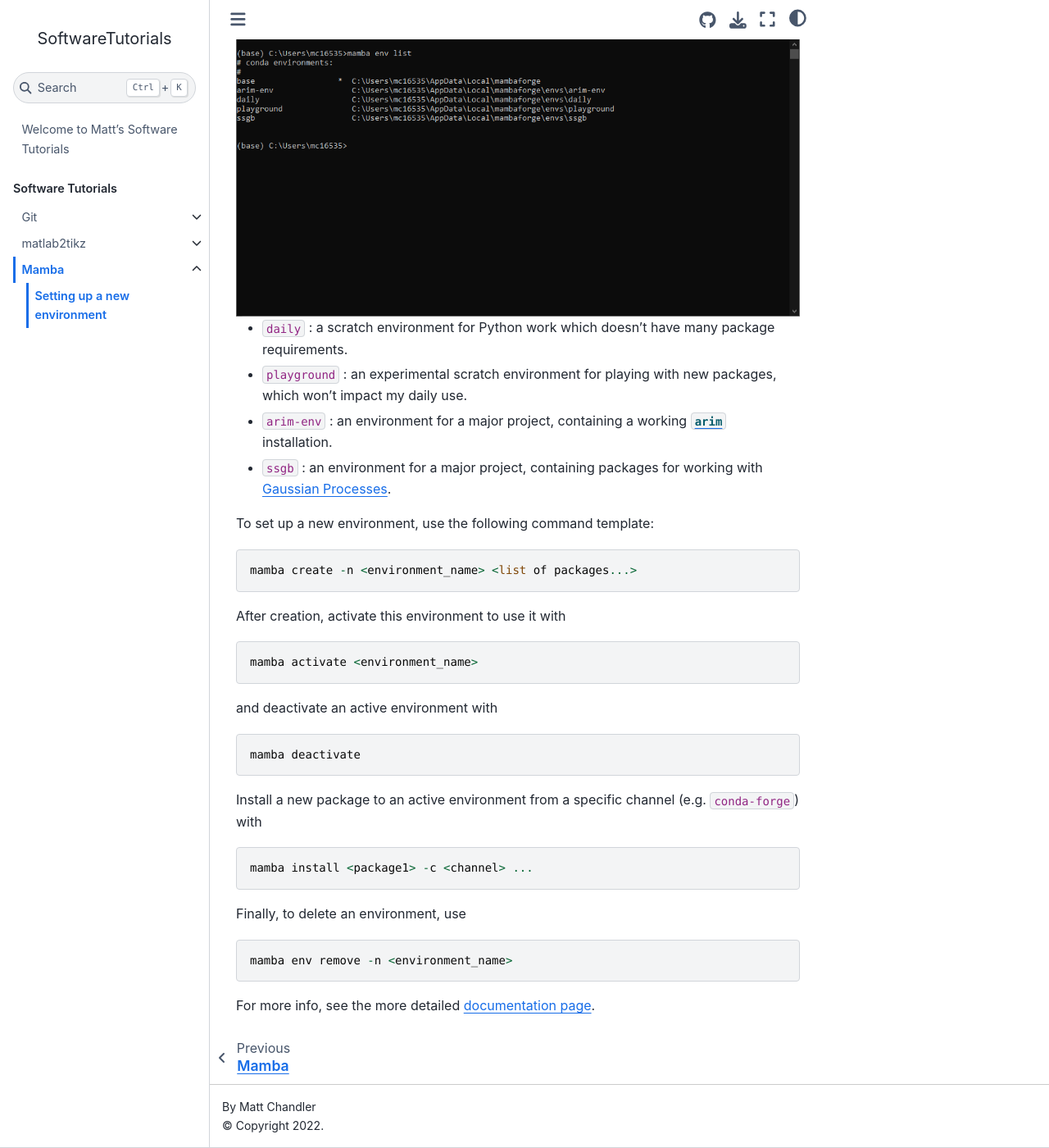
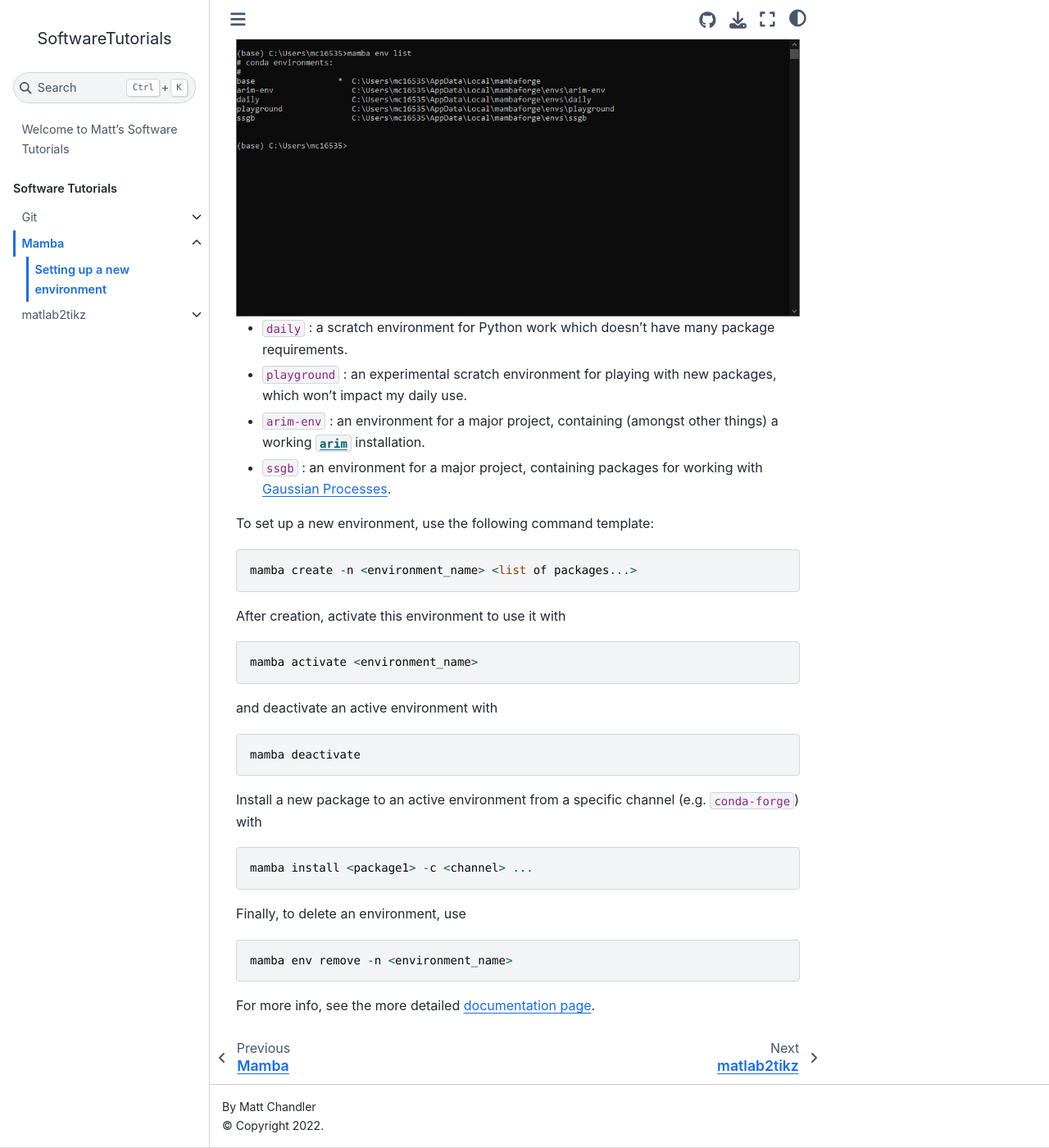
Before and after one commit to mgchandler/SoftwareTutorials, a Jupyter Book: the page built from content/mamba/part1.md, in a window 1280 px wide and 1400 px high, scrolled down 206 px. Shown: the whole window at 82% size. Built offline with Jupyter Book 1.0.4 settings and Sphinx 7.4.7 and the Sphinx Book theme 1.1.4, drawn with Linux system fonts in a browser that asks for light colours.

Commit message:
minor changes to structure

```diff
--- a/_toc.yml
+++ b/_toc.yml
@@ -13,12 +13,12 @@ parts:
         sections:
           - file: content/git/part1
 
+      - file: content/mamba/index
+        title: Mamba
+        sections:
+          - file: content/mamba/part1
+
       - file: content/m2tikz/index
         title: matlab2tikz
         sections:
           - file: content/m2tikz/part1
-
-      - file: content/mamba/index
-        title: Mamba
-        sections:
-          - file: content/mamba/part1
--- a/content/mamba/part1.md
+++ b/content/mamba/part1.md
@@ -6,7 +6,7 @@ Mamba discourages the installation of anything in the base environment. Instead,
 
 - `daily` : a scratch environment for Python work which doesn't have many package requirements.
 - `playground` : an experimental scratch environment for playing with new packages, which won't impact my daily use.
-- `arim-env` : an environment for a major project, containing a working [`arim`](https://github.com/ndtatbristol/arim) installation.
+- `arim-env` : an environment for a major project, containing (amongst other things) a working [`arim`](https://github.com/ndtatbristol/arim) installation.
 - `ssgb` : an environment for a major project, containing packages for working with [Gaussian Processes](https://gaussianprocess.org/).
 
 To set up a new environment, use the following command template:
```
